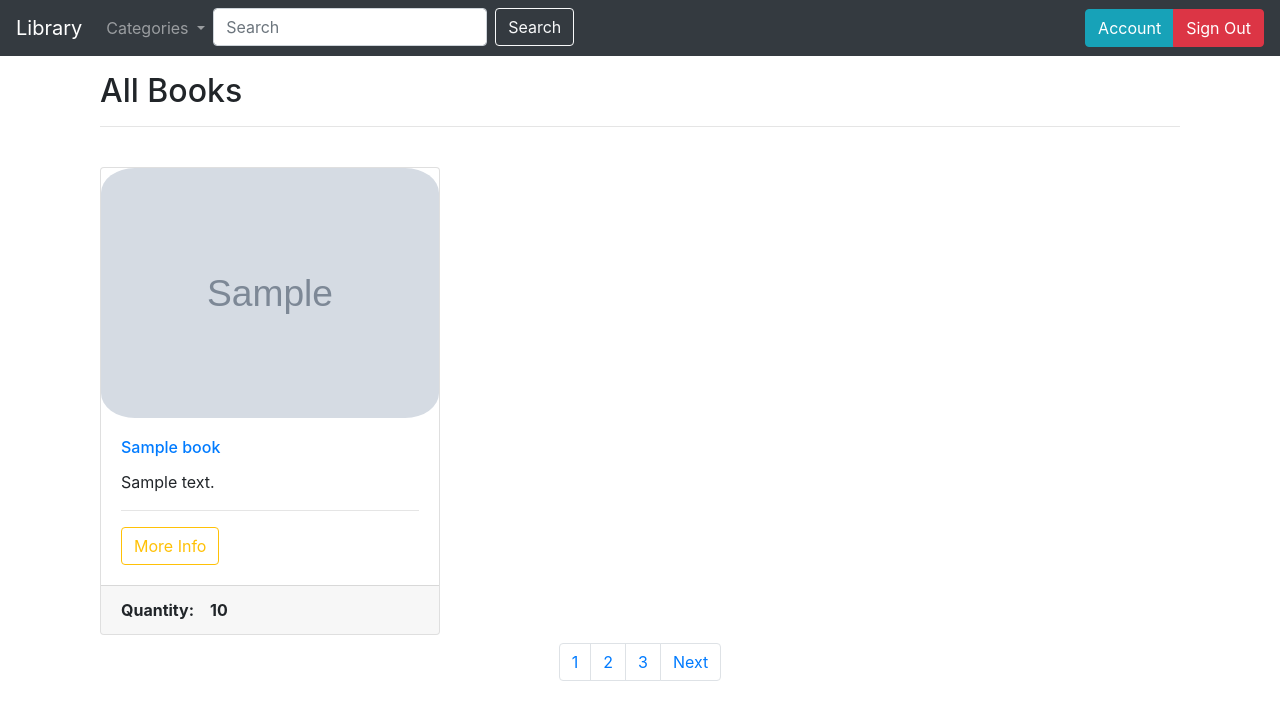
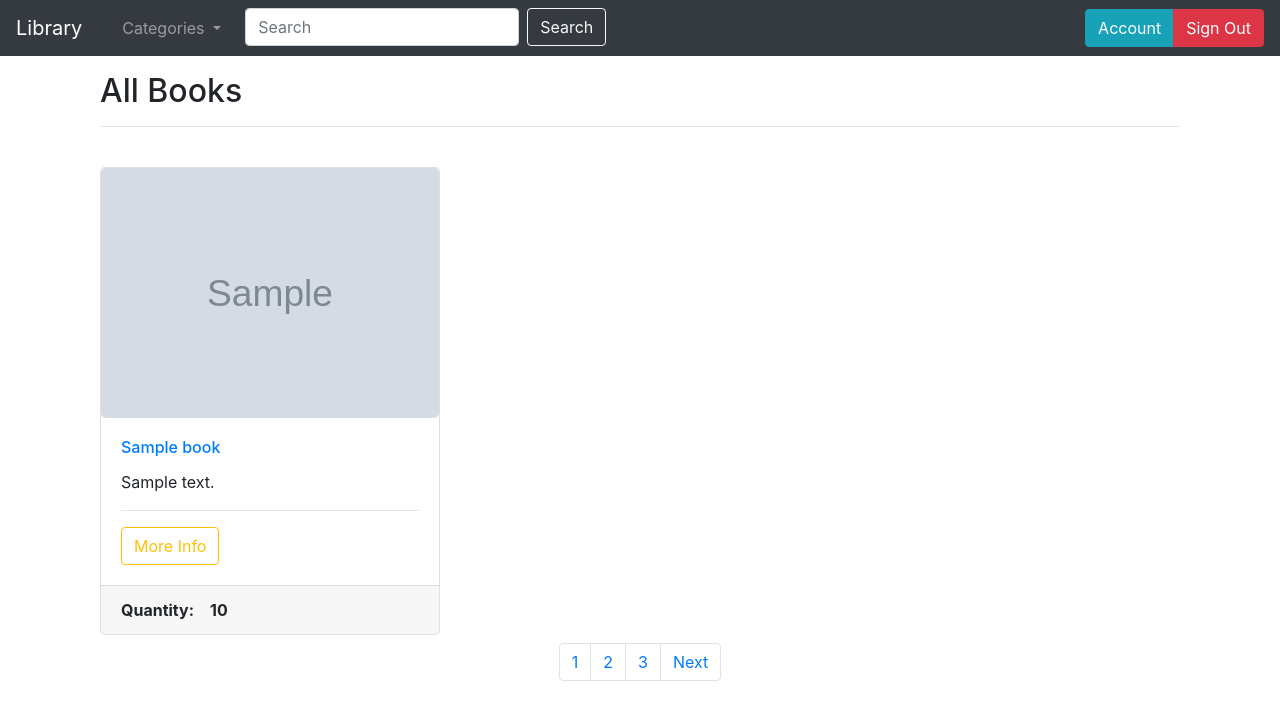
Before and after one commit to mahdiyk2003/Library_management_django, a Django app: template Library_management/book/templates/home.html in a window 1280 px wide. Shown: the top 720 px of the page. Run offline with Django 3.2, Linux system fonts and the light colour scheme; tables that the repository leaves empty hold one stand-in row (values such as "Sample post"); the template is opened without the code that fills it: values that come from a table or form of the project are taken from there, most other values are stand-ins (such as "Sample title", 1, 10 or a date in 2020); grey boxes marked "Sample" are stand-in pictures.

Commit message:
finaaaaaal

```diff
--- a/Library_management/account/templates/add_book.html
+++ b/Library_management/account/templates/add_book.html
@@ -12,7 +12,7 @@
                     {% csrf_token %}
                     <div class="mt-3">
                         {{form.as_p}}
-                        <button type="submit" class="btn btn-danger btn-sm">add</button>
+                        <button type="submit" class="btn btn-danger w-100 font-weight-bold">add</button>
                     </div>
                 </form>
             </div>
--- a/Library_management/account/templates/add_user.html
+++ b/Library_management/account/templates/add_user.html
@@ -12,7 +12,7 @@
         {% csrf_token %}
         <div class="mt-3">
           {{form.as_p}}
-          <button type="submit" class="btn btn-danger btn-sm">add</button>
+          <button type="submit" class="btn btn-danger w-100 font-weight-bold ">add</button>
         </div>
       </form>
     </div>
--- a/Library_management/account/templates/book_edit.html
+++ b/Library_management/account/templates/book_edit.html
@@ -58,7 +58,7 @@
                         </div>
 
                         <div class="input-group mb-3">
-                            <button type="submit" class="btn btn-danger btn-sm">edit</button>
+                            <button type="submit" class="btn btn-danger w-100 font-weight-bold btn-sm">edit</button>
                         </div>
                     </div>
                 </form>
--- a/Library_management/book/templates/categories.html
+++ b/Library_management/book/templates/categories.html
@@ -6,7 +6,7 @@
   <div class="row mt-4">
     {% if books %} {% for book in books %}
     <div class="col-4">
-      <div class="card">
+      <div class="card" style="border-radius: 5px;">
         <img
           class="card-img-top"
           src="/media/{{book.thumbnail}}"
--- a/Library_management/book/templates/home.html
+++ b/Library_management/book/templates/home.html
@@ -1,5 +1,5 @@
 {% extends 'base.html' %} {% load static %} {% block categ %}
-<li class="nav-item dropdown">
+<li class="nav-item dropdown mr-3 ml-3">
   <a
     class="nav-link dropdown-toggle"
     href="#"
@@ -32,9 +32,9 @@
   <div class="row mt-4">
     {% for book in books %}
     <div class="col-4 mt-3">
-      <div class="card">
+      <div class="card" style="border-radius: 5px;">
         <img
-          class="card-img-top"
+          class="card-img-top rounded-lg"
           src="/media/{{ book.thumbnail }}"
           width="300"
           height="250"
--- a/Library_management/book/templates/search.html
+++ b/Library_management/book/templates/search.html
@@ -6,7 +6,7 @@
   <div class="row mt-4">
     {% if books %} {% for book in books %}
     <div class="col-4">
-      <div class="card">
+      <div class="card" style="border-radius: 5px;">
         <img
           class="card-img-top"
           src="/media/{{book.thumbnail}}"
```
